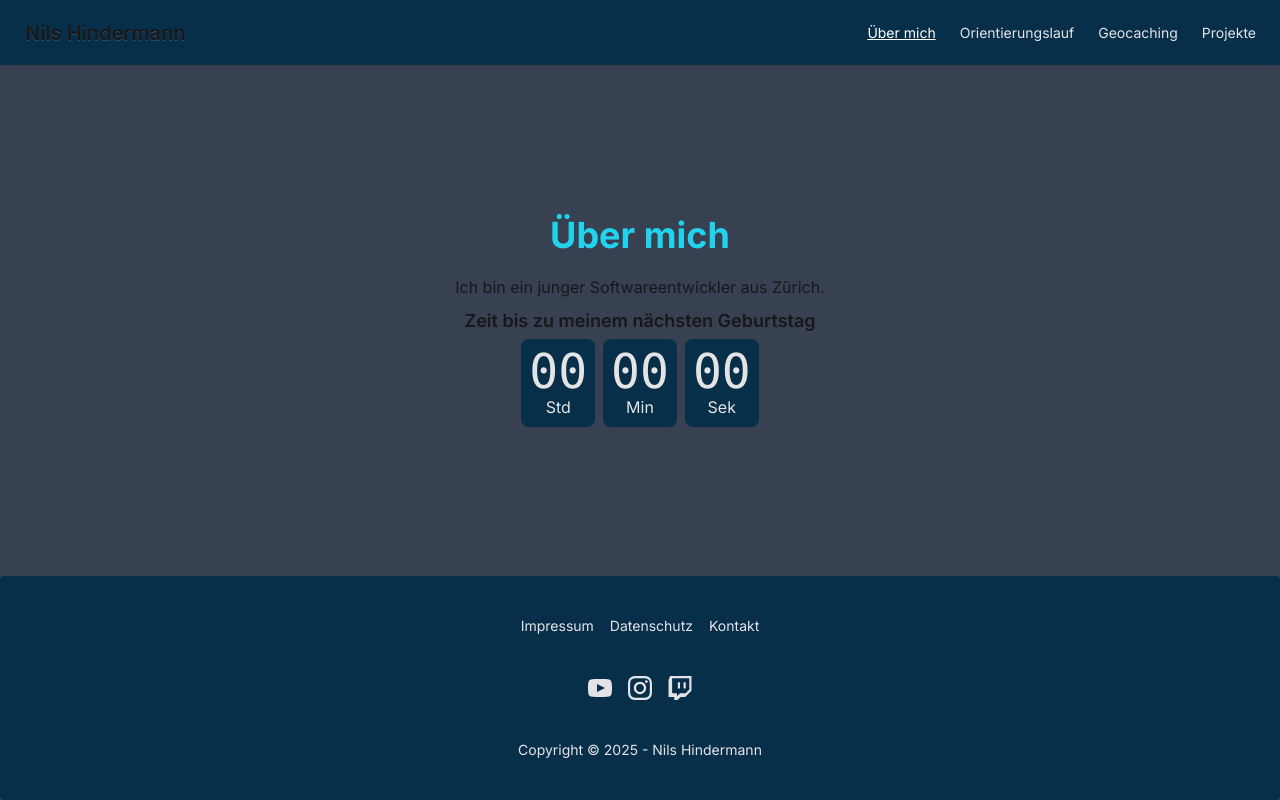
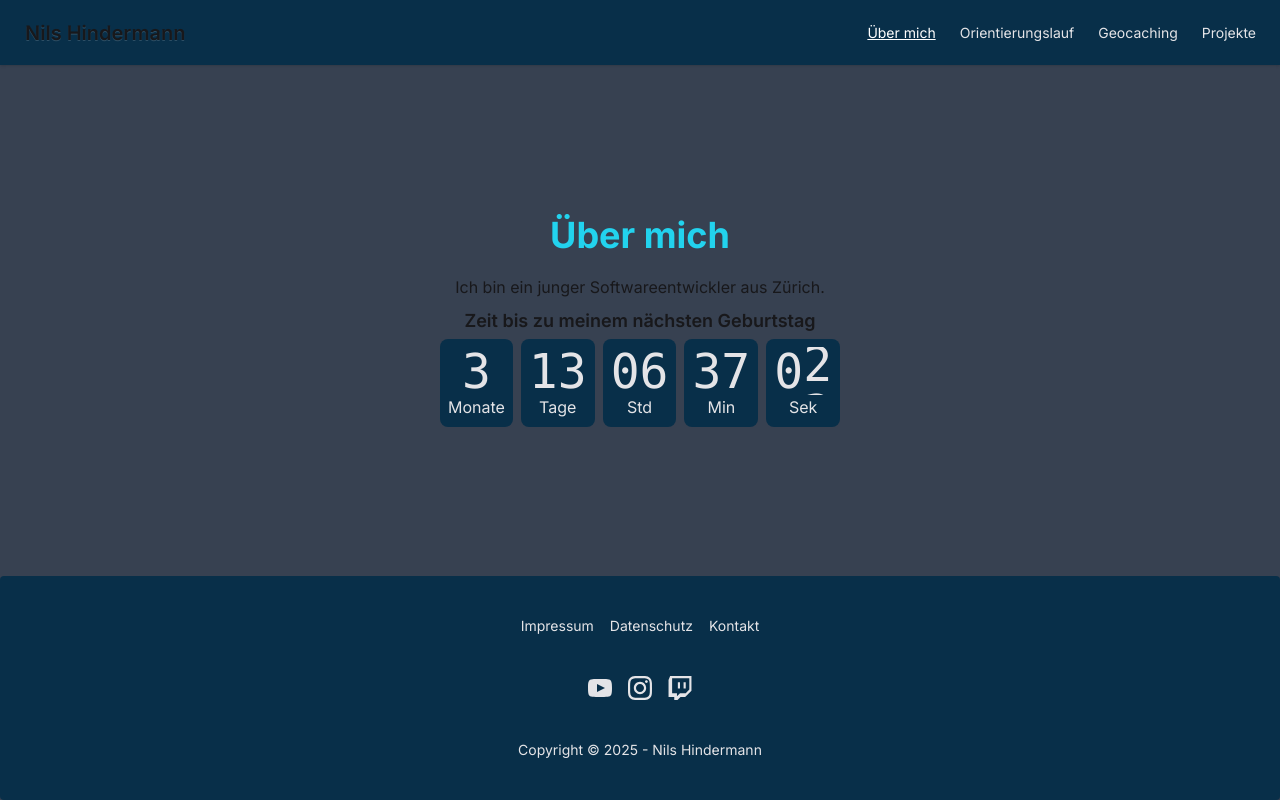
Before and after one commit to nilshindermann/nilsh.ch, a Next.js app: page /about in a window 1280 px wide. Built offline with nearby package versions, Linux system fonts and the light colour scheme.

Commit message:
Fix about page

```diff
--- a/app/(default)/about/page.tsx
+++ b/app/(default)/about/page.tsx
@@ -22,13 +22,8 @@ export default function AboutPage(): ReactElement {
                 event={{
                     slug: 'about',
                     name: 'Geburtstag',
-                    date: {
-                        day: 14,
-                        month: 7,
-                    },
-                    duration: {
-                        days: 1,
-                    },
+                    date: '0000-07-14T00:00:00',
+                    duration: 'P1D',
                 }}
             />
         </>
```
